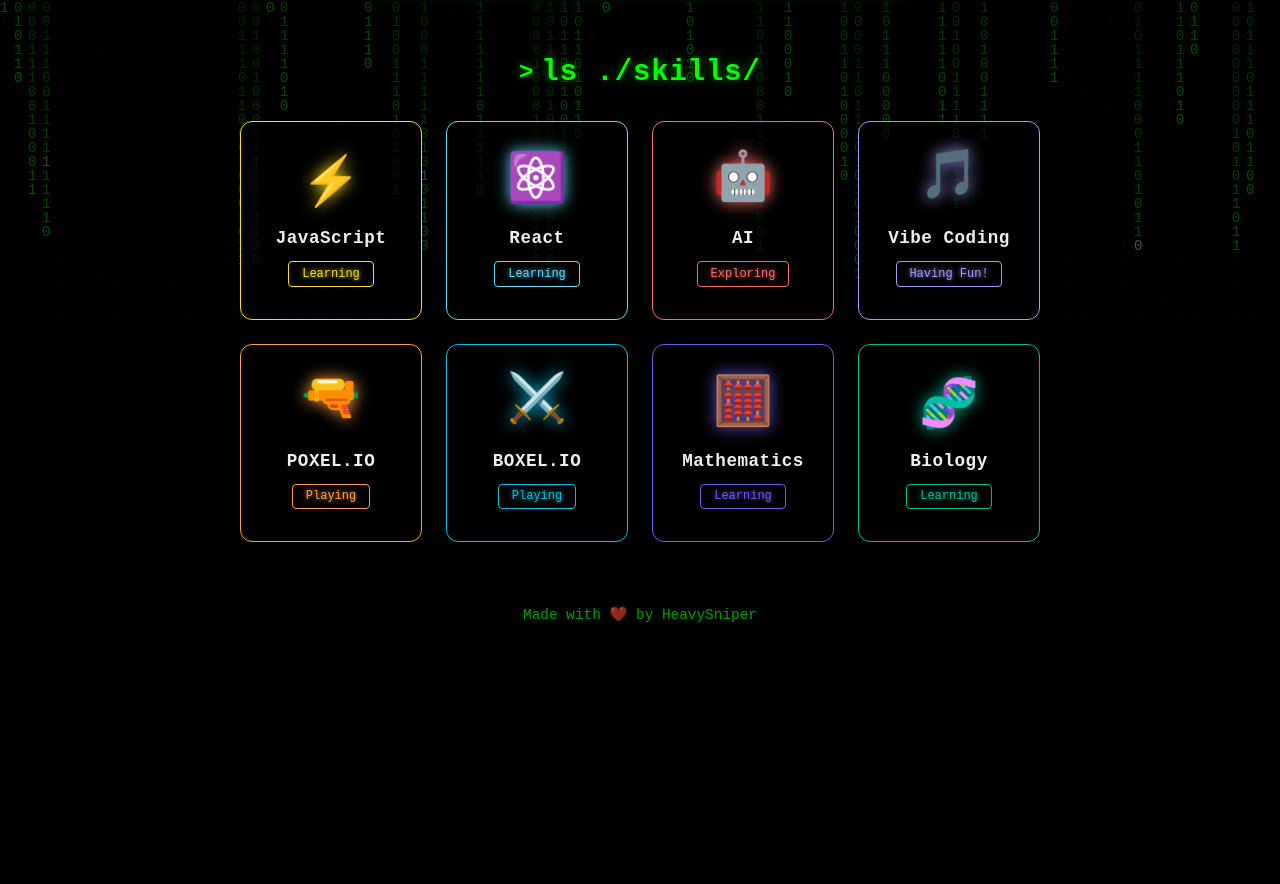
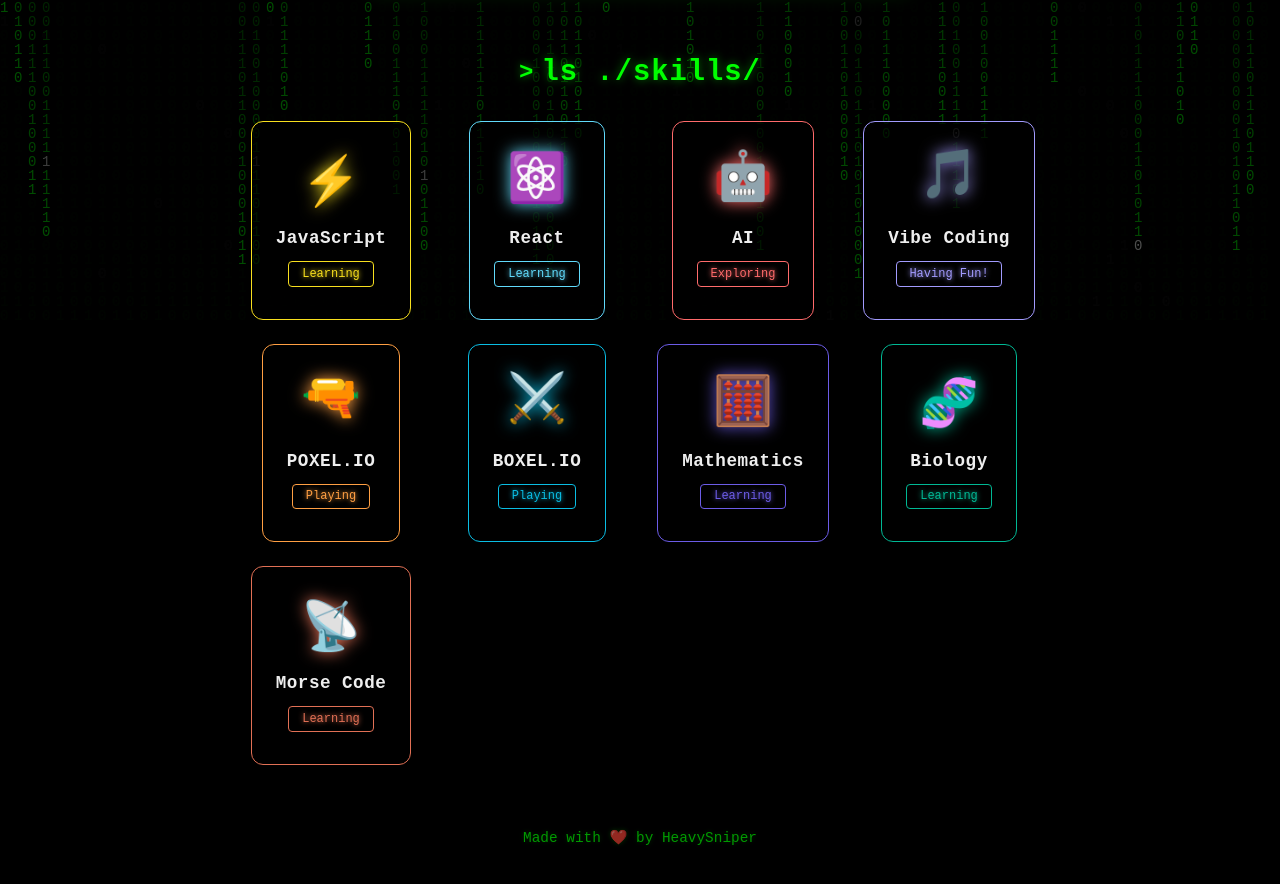
Before and after one commit to wwyethan/my-first-vibe-coding, a React (Vite) app: page / in a window 1280 px wide. Shown: the part 478-1362 px from the top of the page. Before the commit the page ends 1165 px from the top, so only its background shows below. Built offline with nearby package versions, Linux system fonts and the light colour scheme.

Commit message:
feat: add Morse Code skill and center skill cards

```diff
--- a/src/components/Skills.css
+++ b/src/components/Skills.css
@@ -31,6 +31,8 @@
 .skills-grid {
   display: grid;
   grid-template-columns: repeat(auto-fit, minmax(180px, 1fr));
+  justify-content: center;
+  justify-items: center;
   gap: 1.5rem;
   max-width: 800px;
   margin: 0 auto;
--- a/src/components/Skills.jsx
+++ b/src/components/Skills.jsx
@@ -10,6 +10,7 @@
     { name: 'BOXEL.IO', icon: '⚔️', level: 'Playing', color: '#0abde3' },
     { name: 'Mathematics', icon: '🧮', level: 'Learning', color: '#6c5ce7' },
     { name: 'Biology', icon: '🧬', level: 'Learning', color: '#00b894' },
+    { name: 'Morse Code', icon: '📡', level: 'Learning', color: '#e17055' },
   ]
 
   return (
```
